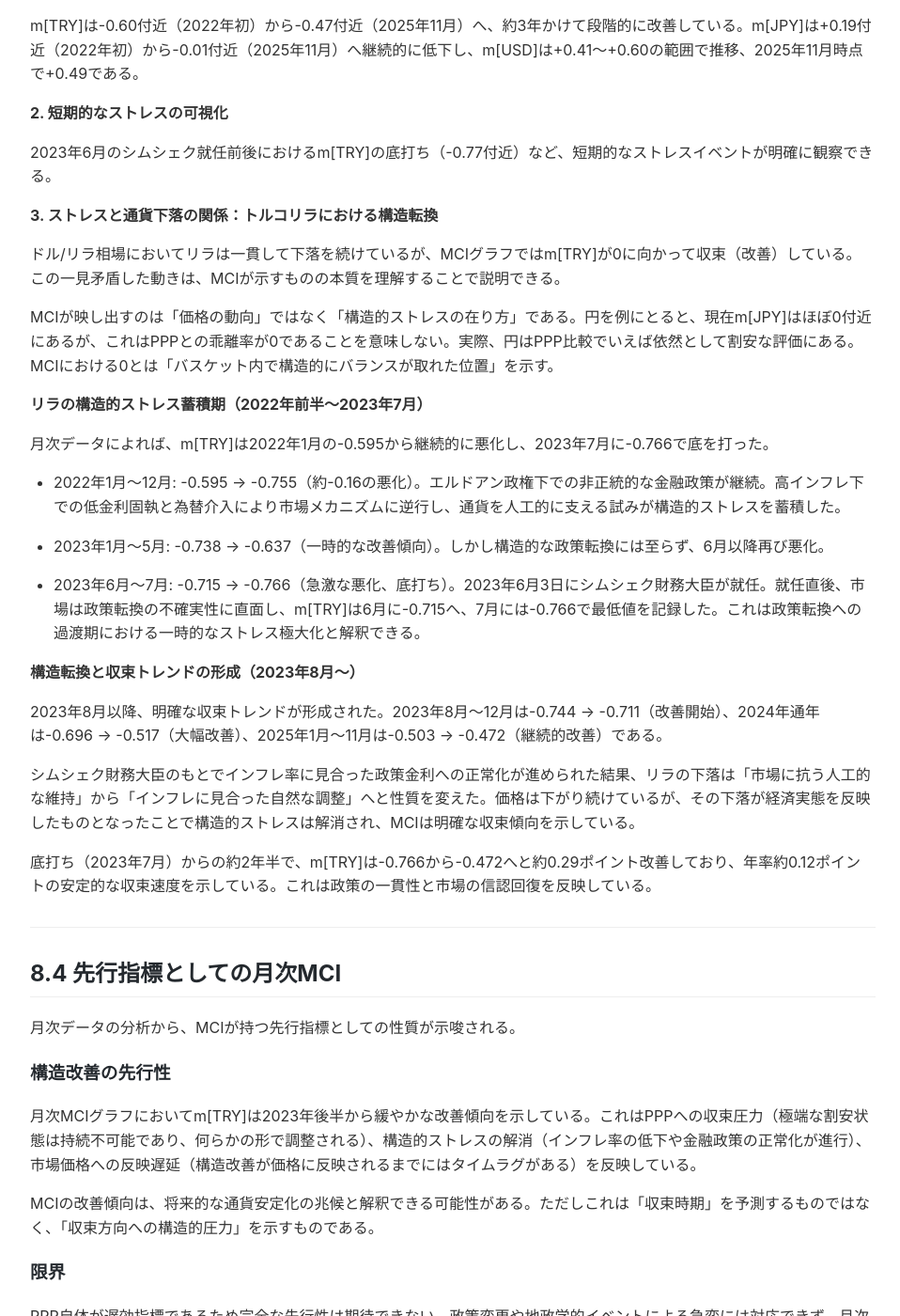
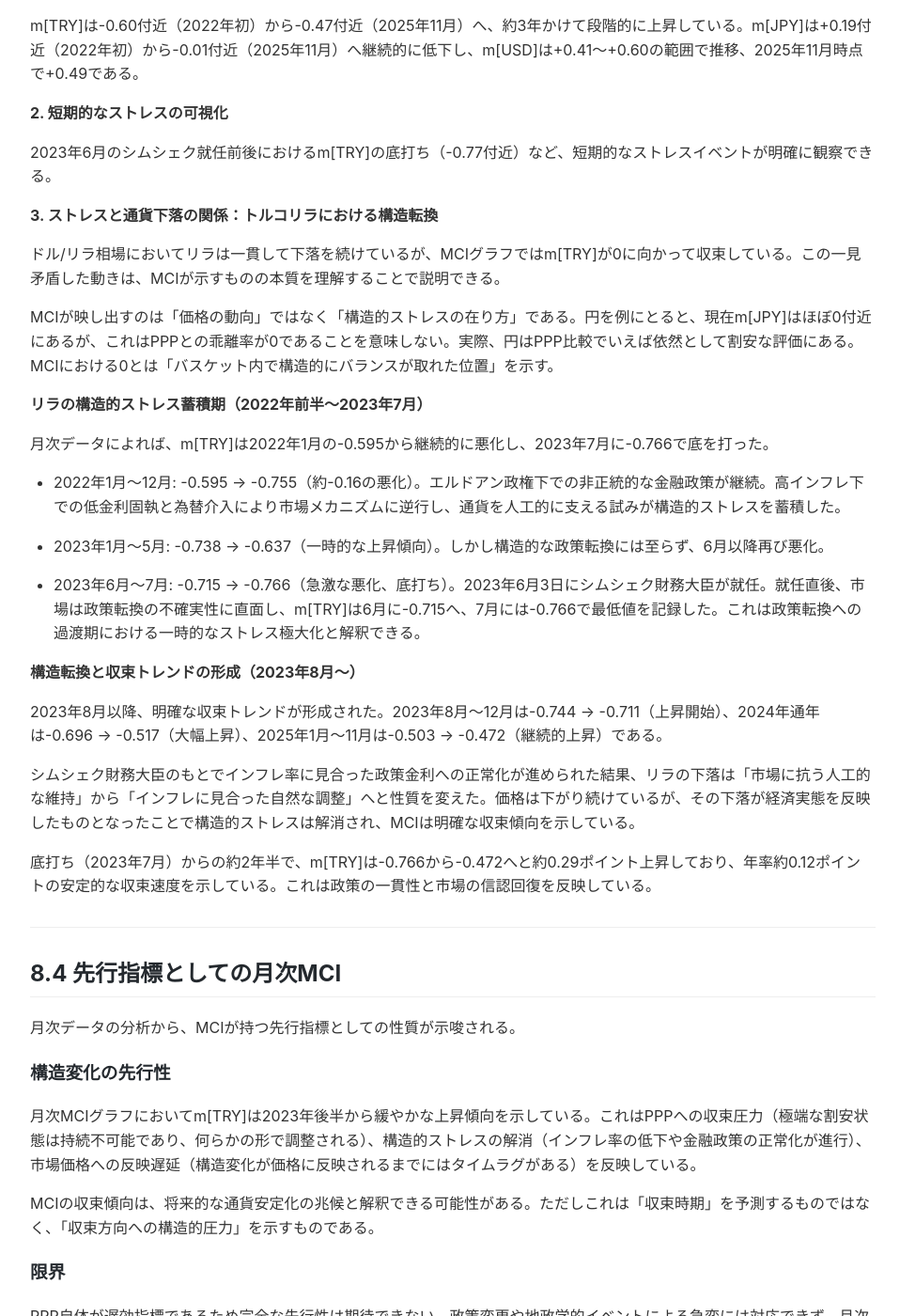
Before and after one commit to onigirito/MCI_Mikan-3-Currency-clr-Index_, a Jekyll site: the page built from docs/CHAPTER8_REVISED.md, in a window 1280 px wide and 1400 px high, scrolled down 3459 px. Shown: the whole window at 94% size, without its empty margins (158-1116 px from the left). Built offline with Jekyll 4.4.1, drawn with Linux system fonts in a browser that asks for light colours; our own code applies the rules of GitHub Pages for plain Markdown files; some of the changed text lies outside the part shown.

Commit message:
Chapter 8: 「改善」を中立的な「上昇」「収束」表現に統一

```diff
--- a/docs/CHAPTER8_REVISED.md
+++ b/docs/CHAPTER8_REVISED.md
@@ -77,7 +77,7 @@ PPP(year, month) = PPP(year-1) + (PPP(year) - PPP(year-1)) × month / 12
 
 **1. トレンドの明確化**
 
-m[TRY]は-0.60付近（2022年初）から-0.47付近（2025年11月）へ、約3年かけて段階的に改善している。m[JPY]は+0.19付近（2022年初）から-0.01付近（2025年11月）へ継続的に低下し、m[USD]は+0.41〜+0.60の範囲で推移、2025年11月時点で+0.49である。
+m[TRY]は-0.60付近（2022年初）から-0.47付近（2025年11月）へ、約3年かけて段階的に上昇している。m[JPY]は+0.19付近（2022年初）から-0.01付近（2025年11月）へ継続的に低下し、m[USD]は+0.41〜+0.60の範囲で推移、2025年11月時点で+0.49である。
 
 **2. 短期的なストレスの可視化**
 
@@ -85,7 +85,7 @@ m[TRY]は-0.60付近（2022年初）から-0.47付近（2025年11月）へ、約
 
 **3. ストレスと通貨下落の関係：トルコリラにおける構造転換**
 
-ドル/リラ相場においてリラは一貫して下落を続けているが、MCIグラフではm[TRY]が0に向かって収束（改善）している。この一見矛盾した動きは、MCIが示すものの本質を理解することで説明できる。
+ドル/リラ相場においてリラは一貫して下落を続けているが、MCIグラフではm[TRY]が0に向かって収束している。この一見矛盾した動きは、MCIが示すものの本質を理解することで説明できる。
 
 MCIが映し出すのは「価格の動向」ではなく「構造的ストレスの在り方」である。円を例にとると、現在m[JPY]はほぼ0付近にあるが、これはPPPとの乖離率が0であることを意味しない。実際、円はPPP比較でいえば依然として割安な評価にある。MCIにおける0とは「バスケット内で構造的にバランスが取れた位置」を示す。
 
@@ -95,17 +95,17 @@ MCIが映し出すのは「価格の動向」ではなく「構造的ストレ
 
 - 2022年1月〜12月: -0.595 → -0.755（約-0.16の悪化）。エルドアン政権下での非正統的な金融政策が継続。高インフレ下での低金利固執と為替介入により市場メカニズムに逆行し、通貨を人工的に支える試みが構造的ストレスを蓄積した。
 
-- 2023年1月〜5月: -0.738 → -0.637（一時的な改善傾向）。しかし構造的な政策転換には至らず、6月以降再び悪化。
+- 2023年1月〜5月: -0.738 → -0.637（一時的な上昇傾向）。しかし構造的な政策転換には至らず、6月以降再び悪化。
 
 - 2023年6月〜7月: -0.715 → -0.766（急激な悪化、底打ち）。2023年6月3日にシムシェク財務大臣が就任。就任直後、市場は政策転換の不確実性に直面し、m[TRY]は6月に-0.715へ、7月には-0.766で最低値を記録した。これは政策転換への過渡期における一時的なストレス極大化と解釈できる。
 
 **構造転換と収束トレンドの形成（2023年8月〜）**
 
-2023年8月以降、明確な収束トレンドが形成された。2023年8月〜12月は-0.744 → -0.711（改善開始）、2024年通年は-0.696 → -0.517（大幅改善）、2025年1月〜11月は-0.503 → -0.472（継続的改善）である。
+2023年8月以降、明確な収束トレンドが形成された。2023年8月〜12月は-0.744 → -0.711（上昇開始）、2024年通年は-0.696 → -0.517（大幅上昇）、2025年1月〜11月は-0.503 → -0.472（継続的上昇）である。
 
 シムシェク財務大臣のもとでインフレ率に見合った政策金利への正常化が進められた結果、リラの下落は「市場に抗う人工的な維持」から「インフレに見合った自然な調整」へと性質を変えた。価格は下がり続けているが、その下落が経済実態を反映したものとなったことで構造的ストレスは解消され、MCIは明確な収束傾向を示している。
 
-底打ち（2023年7月）からの約2年半で、m[TRY]は-0.766から-0.472へと約0.29ポイント改善しており、年率約0.12ポイントの安定的な収束速度を示している。これは政策の一貫性と市場の信認回復を反映している。
+底打ち（2023年7月）からの約2年半で、m[TRY]は-0.766から-0.472へと約0.29ポイント上昇しており、年率約0.12ポイントの安定的な収束速度を示している。これは政策の一貫性と市場の信認回復を反映している。
 
 ---
 
@@ -113,11 +113,11 @@ MCIが映し出すのは「価格の動向」ではなく「構造的ストレ
 
 月次データの分析から、MCIが持つ先行指標としての性質が示唆される。
 
-### 構造改善の先行性
+### 構造変化の先行性
 
-月次MCIグラフにおいてm[TRY]は2023年後半から緩やかな改善傾向を示している。これはPPPへの収束圧力（極端な割安状態は持続不可能であり、何らかの形で調整される）、構造的ストレスの解消（インフレ率の低下や金融政策の正常化が進行）、市場価格への反映遅延（構造改善が価格に反映されるまでにはタイムラグがある）を反映している。
+月次MCIグラフにおいてm[TRY]は2023年後半から緩やかな上昇傾向を示している。これはPPPへの収束圧力（極端な割安状態は持続不可能であり、何らかの形で調整される）、構造的ストレスの解消（インフレ率の低下や金融政策の正常化が進行）、市場価格への反映遅延（構造変化が価格に反映されるまでにはタイムラグがある）を反映している。
 
-MCIの改善傾向は、将来的な通貨安定化の兆候と解釈できる可能性がある。ただしこれは「収束時期」を予測するものではなく、「収束方向への構造的圧力」を示すものである。
+MCIの収束傾向は、将来的な通貨安定化の兆候と解釈できる可能性がある。ただしこれは「収束時期」を予測するものではなく、「収束方向への構造的圧力」を示すものである。
 
 ### 限界
 
@@ -169,7 +169,7 @@ $$
 
 **トレンド分析**
 
-2023年以降の月次データから観察される傾向は以下である。USDは2023年の+0.597をピークに緩やかに低下し、2025年11月時点で+0.487。JPYは2022年の+0.197から継続的に低下し、2025年11月時点でほぼ中立（-0.015）。TRYは2023年7月の-0.766（底）から改善傾向で、2025年11月時点で-0.472である。
+2023年以降の月次データから観察される傾向は以下である。USDは2023年の+0.597をピークに緩やかに低下し、2025年11月時点で+0.487。JPYは2022年の+0.197から継続的に低下し、2025年11月時点でほぼ中立（-0.015）。TRYは2023年7月の-0.766（底）から上昇傾向で、2025年11月時点で-0.472である。
 
 **シナリオ設定**
 
@@ -203,7 +203,7 @@ PPP推定値（JPY: 93.52, TRY: 16.51）と各シナリオのm値を用いて算
 
 月次分析により、以下の知見が得られた。
 
-短期動態の可視化により、月次データは年次データでは平滑化される短期的なストレス蓄積・解消過程を観察できる。政策転換の即時追跡として、シムシェク就任（2023年6月）前後の構造転換を月単位で捉えることができた。先行指標の可能性として、月次MCIの改善傾向は将来の価格調整を示唆する可能性がある。将来価格帯の推定として、統計的手法により短期的な為替レートの理論的変動範囲を導出できる。
+短期動態の可視化により、月次データは年次データでは平滑化される短期的なストレス蓄積・解消過程を観察できる。政策転換の即時追跡として、シムシェク就任（2023年6月）前後の構造転換を月単位で捉えることができた。先行指標の可能性として、月次MCIの収束傾向は将来の価格調整を示唆する可能性がある。将来価格帯の推定として、統計的手法により短期的な為替レートの理論的変動範囲を導出できる。
 
 本章で示した月次分析は、第7章で提示した実務的運用指針をより短い時間軸で補完するものである。年次データによる長期的な構造把握と、月次データによる短期的な動態追跡を組み合わせることで、Mikan 3-Currency clr Index の実用性はさらに高まるだろう。
 
```
